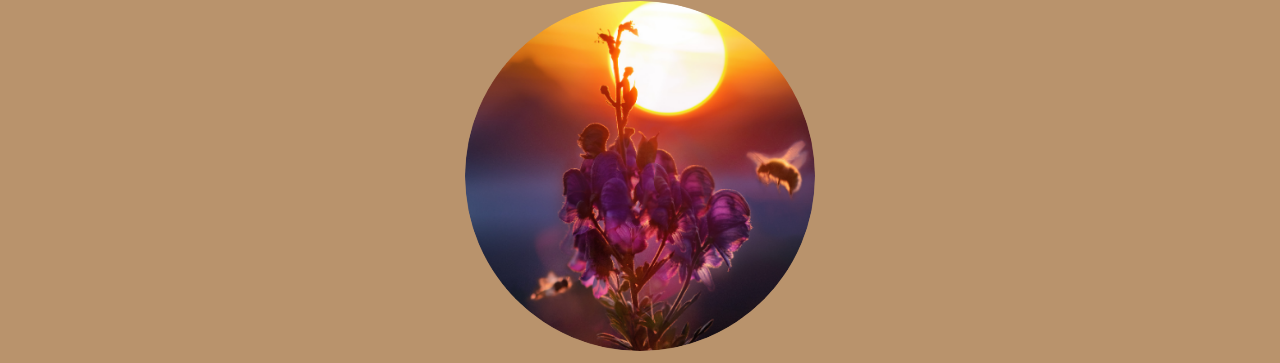
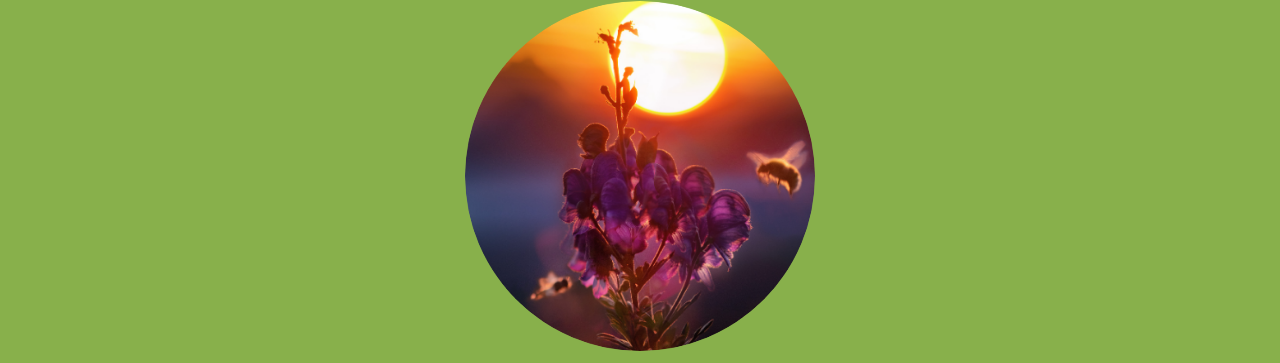
Before and after one commit to riversidecoaching/communitypollen, a plain HTML site: page index.html in a window 1280 px wide. Shown: the part 156-519 px from the top of the page. Drawn offline with nearby package versions, Linux system fonts and the light colour scheme; a web font is replaced by a local one.

Commit message:
Update index.html
green background

```diff
--- a/index.html
+++ b/index.html
@@ -11,7 +11,7 @@
   <script src="https://maxcdn.bootstrapcdn.com/bootstrap/3.4.1/js/bootstrap.min.js"></script>
 <style>
   .bg-1 {
-    background-color: #b9936c;
+    background-color: #88B04B;
     color: #ffffff;
   }
   .bg-2 {
```
